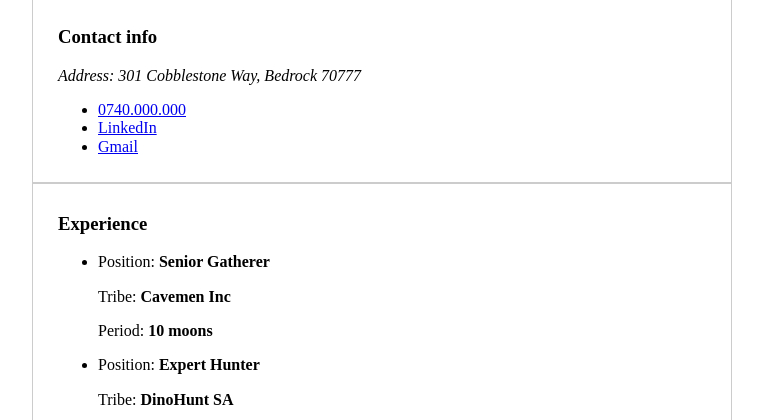
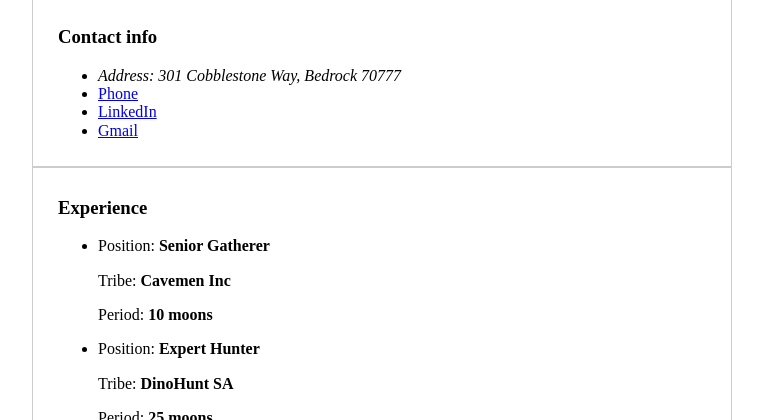
Before and after one commit to razvan-rosu/demo-web-accessibility, a website: page pages/demo2.html in a window 1280 px wide. Shown: the part 680-1100 px from the top of the page, without its empty margins (258-1021 px from the left). Drawn offline with Linux system fonts and the light colour scheme.

Commit message:
Fix axe warning

```diff
--- a/pages/demo2.html
+++ b/pages/demo2.html
@@ -32,14 +32,14 @@
         <blockquote>
           <p><q>I am man of many skills and want to join tribe!</q></p>
         </blockquote>
-        <iframe width="647" height="315" src="https://www.youtube.com/embed/b56eAUCTLok" frameborder="0" allow="autoplay; encrypted-media" allowfullscreen></iframe>
+        <iframe title="Video introduction of Fred" width="647" height="315" src="https://www.youtube.com/embed/b56eAUCTLok" frameborder="0" allow="autoplay; encrypted-media" allowfullscreen></iframe>
       </section>
 
       <section class="Section">
         <h3>Contact info</h3>
-        <address>Address: 301 Cobblestone Way, Bedrock 70777</address>
         <ul>
-          <li><a href="tel:+40740000000">0740.000.000</a></li>
+          <li><address>Address: 301 Cobblestone Way, Bedrock 70777</address></li>
+          <li><a href="tel:+40740000000">Phone</a></li>
           <li><a href="https://www.linkedin.com/in/fred/">LinkedIn</a></li>
           <li><a href="mailto:fred@gmail.com">Gmail</a></li>
         </ul>
```
